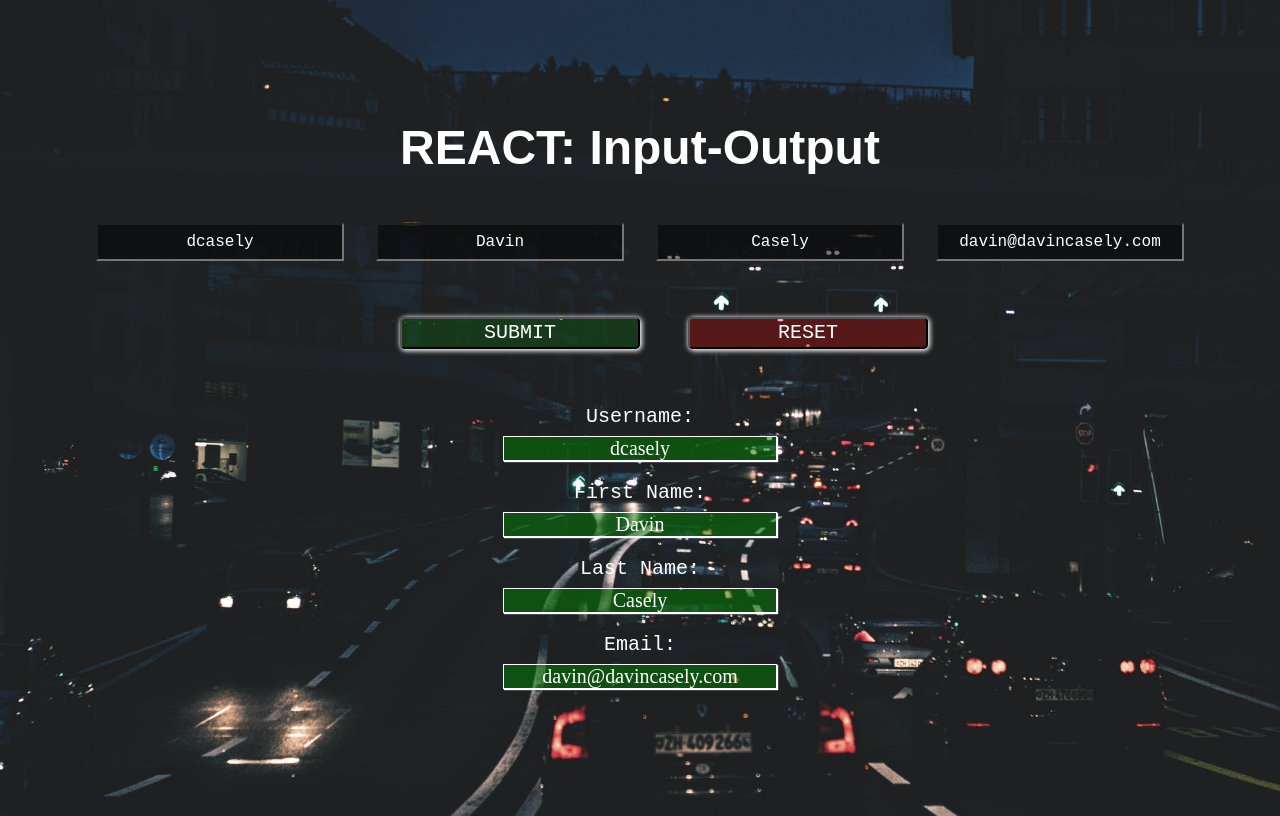
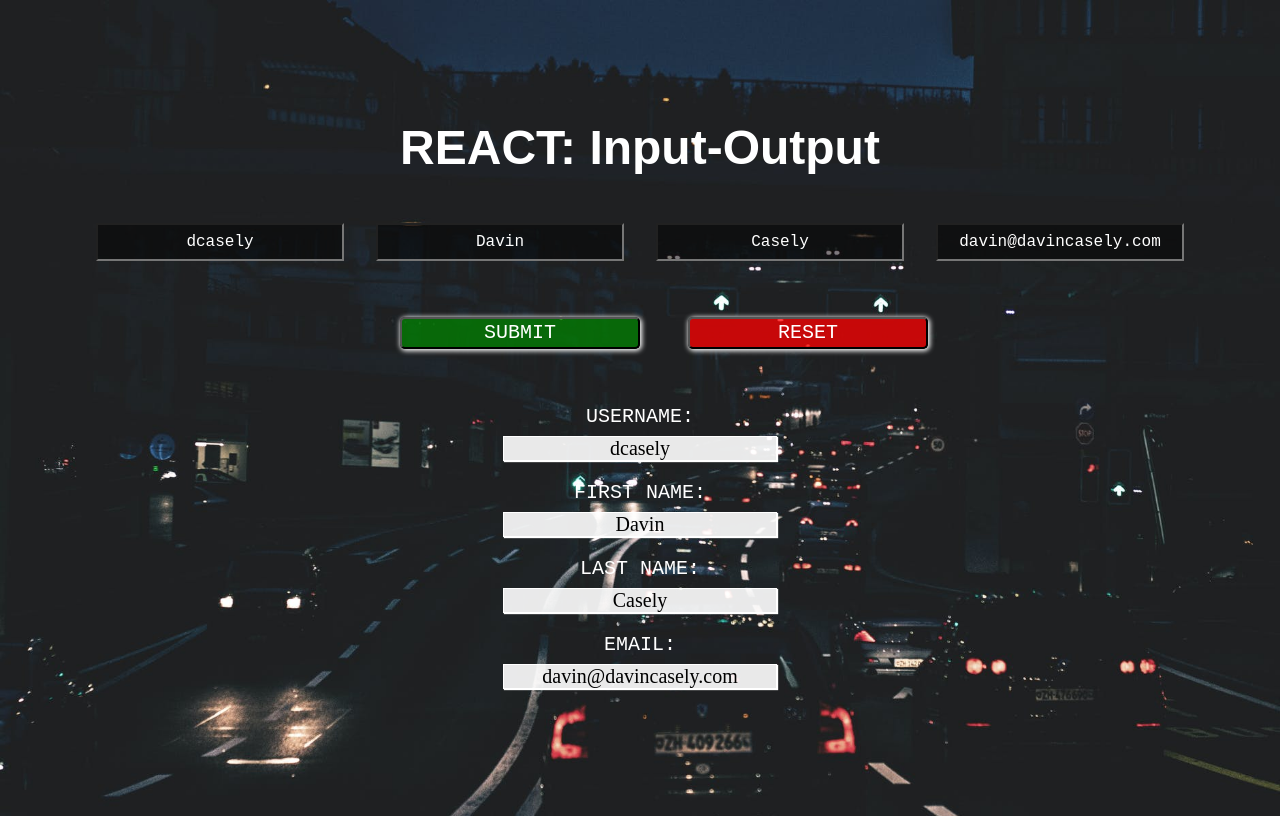
Before and after one commit to DCasely/REACT-input-output, a React (Create React App) app: page / in a window 1280 px wide. Built offline with nearby package versions, Linux system fonts and the light colour scheme.

Commit message:
bought out colors a bit more

```diff
--- a/src/UserInput/UserInput.css
+++ b/src/UserInput/UserInput.css
@@ -22,7 +22,7 @@
   width: 15rem;
   height: 2rem;
   margin: 2.5rem 3rem 1rem;
-  background-color: rgba(0, 128, 0, 0.25);
+  background-color: rgba(0, 128, 0, 0.75);
   border-radius: 5px;
   box-shadow: 1px 1px 5px 1px #fff;
   font-size: 1.25rem;
@@ -32,7 +32,7 @@
 }
 
 .UserInput button:last-of-type {
-  background-color: rgba(255, 0, 0, 0.25);
+  background-color: rgba(255, 0, 0, 0.75);
   margin: 1rem auto;
 }
 
--- a/src/UserOutput/UserOutput.css
+++ b/src/UserOutput/UserOutput.css
@@ -1,8 +1,9 @@
 .output {
   font-family: 'Courier New', Courier, monospace;
   font-size: 1.25rem;
+  text-transform: uppercase;
   text-align: center;
-  color: white;
+  color: #fff;
   width: 20rem;
   margin: 2.5rem auto;
 }
@@ -11,9 +12,11 @@
   display: inline-block;
   min-width: 15rem;
   margin-top: 0.5rem;
-  background-color: rgba(0, 128, 0, 0.5);
+  background-color: rgba(255, 255, 255, 0.9);
   border: 1px solid #fff;
   box-shadow: 1px 1px 1px #fff;
   padding: 0 1rem;
   font-family: cursive;
+  text-transform: initial;
+  color: #000;
 }
```
